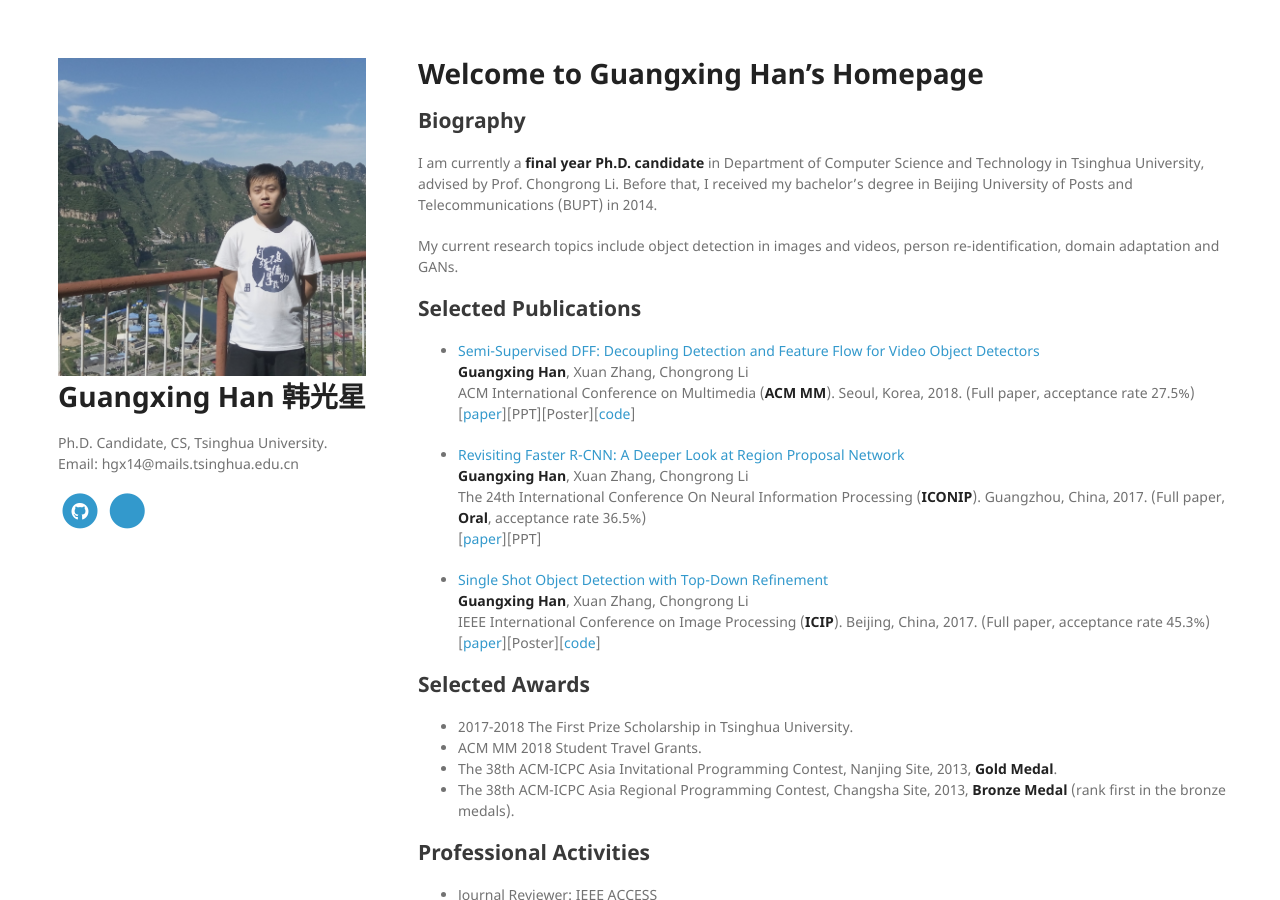
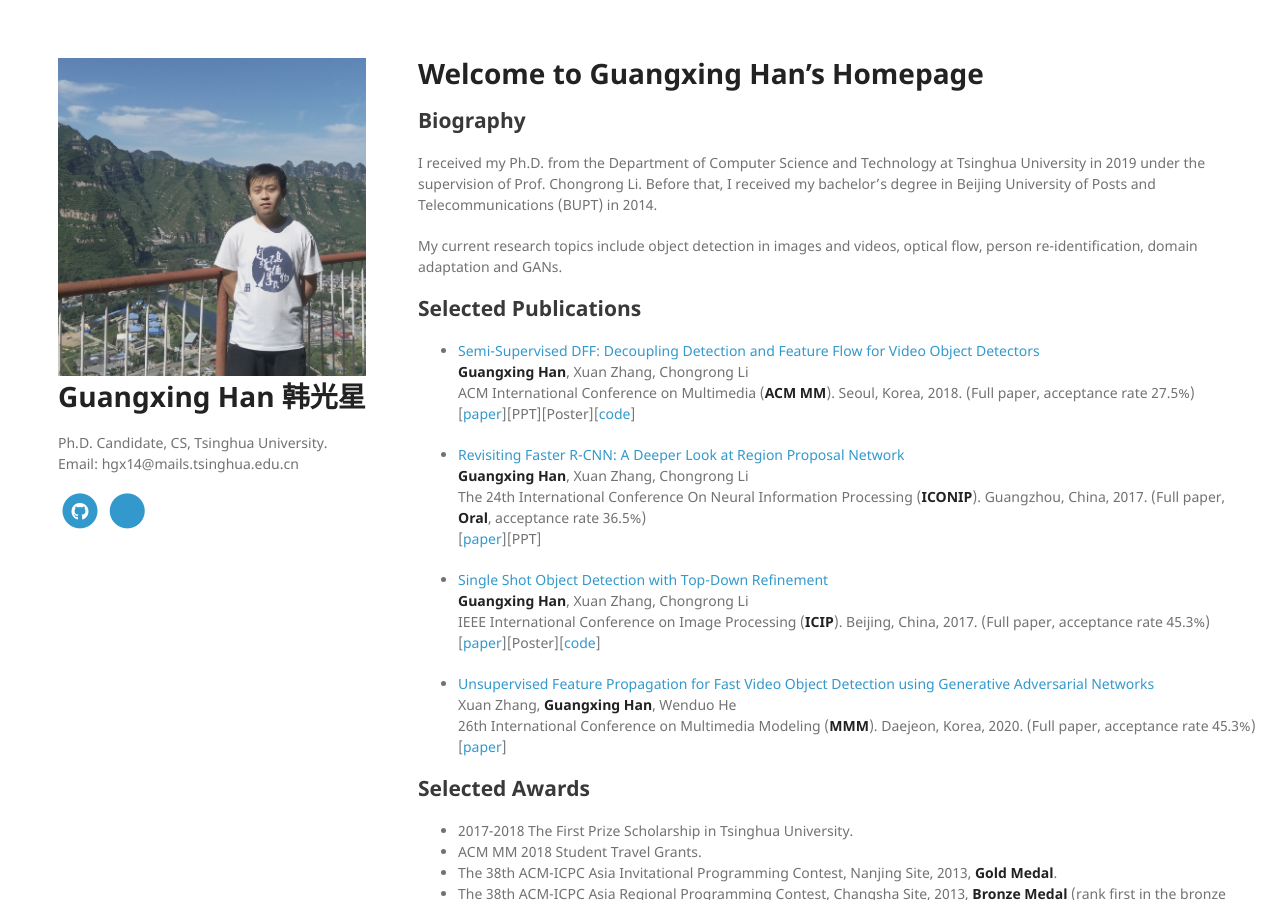
Before and after one commit to GuangxingHan/guangxinghan.github.io, a Jekyll site: the page built from index.md, in a window 1280 px wide and 900 px high. Built offline with Jekyll 4.4.1, drawn with Linux system fonts in a browser that asks for light colours; nearby versions of some CDN libraries; our own code applies the rules of GitHub Pages for plain Markdown files; a style sheet for code colours, icons or effects is not loaded.

Commit message:
Update index.md

```diff
--- a/index.md
+++ b/index.md
@@ -2,9 +2,9 @@
 
 ## Biography
 
-I am currently a **final year Ph.D. candidate** in Department of Computer Science and Technology in Tsinghua University, advised by Prof. Chongrong Li. Before that, I received my bachelor's degree in Beijing University of Posts and Telecommunications (BUPT) in 2014.
+I received my Ph.D. from the Department of Computer Science and Technology at Tsinghua University in 2019 under the supervision of Prof. Chongrong Li. Before that, I received my bachelor's degree in Beijing University of Posts and Telecommunications (BUPT) in 2014.
 
-My current research topics include object detection in images and videos, person re-identification, domain adaptation and GANs.
+My current research topics include object detection in images and videos, optical flow, person re-identification, domain adaptation and GANs.
 
 ## Selected Publications
 
@@ -13,6 +13,8 @@ My current research topics include object detection in images and videos, person
 * <a href="https://link.springer.com/chapter/10.1007/978-3-319-70090-8_2">Revisiting Faster R-CNN: A Deeper Look at Region Proposal Network</a><br> **Guangxing Han**, Xuan Zhang, Chongrong Li<br> The 24th International Conference On Neural Information Processing (**ICONIP**). Guangzhou, China, 2017. (Full paper, **Oral**, acceptance rate 36.5%)<br>[[paper](https://guangxinghan.github.io/papers/ICONIP_2017.pdf)][PPT]
 
 * <a href="https://ieeexplore.ieee.org/document/8296905/">Single Shot Object Detection with Top-Down Refinement</a><br> **Guangxing Han**, Xuan Zhang, Chongrong Li<br> IEEE International Conference on Image Processing (**ICIP**). Beijing, China, 2017. (Full paper, acceptance rate 45.3%)<br>[[paper](https://guangxinghan.github.io/papers/ICIP_2017.pdf)][Poster][[code](https://github.com/GuangxingHan/SSD-TDR)]
+
+* <a href="https://guangxinghan.github.io">Unsupervised Feature Propagation for Fast Video Object Detection using Generative Adversarial Networks</a><br> Xuan Zhang, **Guangxing Han**, Wenduo He<br> 26th International Conference on Multimedia Modeling (**MMM**). Daejeon, Korea, 2020. (Full paper, acceptance rate 45.3%)<br>[[paper](https://guangxinghan.github.io)]
 
 ## Selected Awards
 
```
